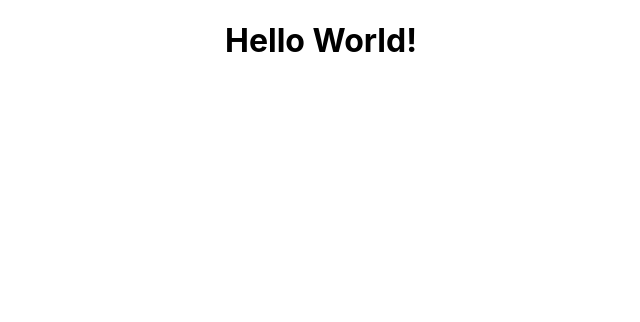
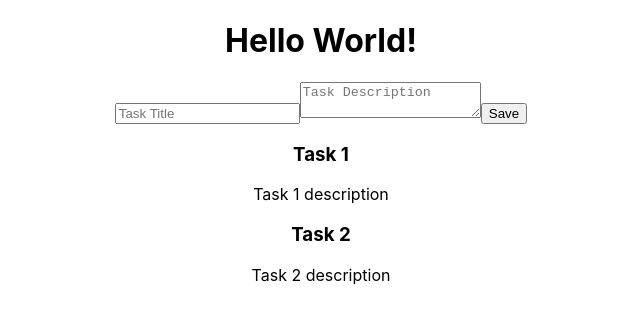
Before and after one commit to VictoriaDefagot/react-redux, a React (Create React App) app in the folder react-redux/: page / in a window 1280 px wide. Shown: the top 322 px of the page, without its empty margins (319-959 px from the left). Built offline with nearby package versions, Linux system fonts and the light colour scheme.

Commit message:
AddTask reducer

```diff
--- a/react-redux/package.json
+++ b/react-redux/package.json
@@ -11,6 +11,7 @@
     "react-dom": "^18.2.0",
     "react-redux": "^8.0.2",
     "react-scripts": "5.0.1",
+    "uuid": "^9.0.0",
     "web-vitals": "^2.1.4"
   },
   "scripts": {
--- a/react-redux/src/App.js
+++ b/react-redux/src/App.js
@@ -1,15 +1,17 @@
 import './App.css';
-import { useSelector } from 'react-redux';
+import TasksForm from './components/tasksForm';
+import TasksList from './components/tasksList';
 
 function App() {
 
-  const tasksState = useSelector(state => state.tasks);
-  console.log(tasksState);
+  return (
 
-  return (
     <div className="App">
       <h1>Hello World!</h1>
+      <TasksForm />
+      <TasksList />
     </div>
+
   );
 }
 
--- a/react-redux/src/components/tasksForm.js
+++ b/react-redux/src/components/tasksForm.js
@@ -0,0 +1,41 @@
+import React from "react";
+import { useState } from 'react';
+import { useDispatch } from 'react-redux';
+import { addTask } from '../features/tasks/taskSlice';
+import { v4 as uuid } from 'uuid';
+
+function TasksForm() {
+
+    const [task, setTask] = useState({
+        title: '',
+        description: ''
+    });
+
+    const handlerChange = e => {
+        setTask({
+            ...task,
+            [e.target.name]: e.target.value
+        });
+    }
+
+    const dispatch = useDispatch();
+
+    const handlerSubmit = e => {
+        e.preventDefault();
+        dispatch(addTask({
+            ...task,
+            id: uuid(),
+        }));
+    };
+
+    return(
+        <form onSubmit={handlerSubmit}>
+            <input type="text" name="title" placeholder="Task Title" onChange={handlerChange}></input>
+            <textarea placeholder="Task Description" name="description" onChange={handlerChange}></textarea>
+            <button>Save</button>
+        </form>
+    )
+
+};
+
+export default TasksForm;
--- a/react-redux/src/components/tasksList.js
+++ b/react-redux/src/components/tasksList.js
@@ -0,0 +1,21 @@
+import React from "react";
+import { useSelector } from 'react-redux';
+
+function TasksList() {
+
+    const tasks = useSelector(state => state.tasks);
+    console.log(tasks);
+
+    return(
+        <>
+        {tasks.map(task => (
+            <div key={task.id}>
+                <h3>{task.title}</h3>
+                <p>{task.description}</p>
+            </div>
+        ))}
+        </>
+    )
+};
+
+export default TasksList;
--- a/react-redux/src/features/tasks/taskSlice.js
+++ b/react-redux/src/features/tasks/taskSlice.js
@@ -1,11 +1,29 @@
 import { createSlice } from '@reduxjs/toolkit';
+
+const initialState = [
+    {
+        id: "1",
+        title: "Task 1",
+        description: "Task 1 description",
+        completed: false
+    },{
+        id: "2",
+        title: "Task 2",
+        description: "Task 2 description",
+        completed: false
+    }];
 
 export const taskSlice = createSlice({
     name: 'tasks',
-    initialState: [],
+    initialState,
     reducers: {
-
+        addTask: (state, action) => {
+            state.push(action.payload);
+            //[...state, action.payload];
+        }
     }
 });
 
+
+export const { addTask } = taskSlice.actions;
 export default taskSlice.reducer;
```
Also changed, not shown: 1 other file (tests, documents, lock files or other folders).
